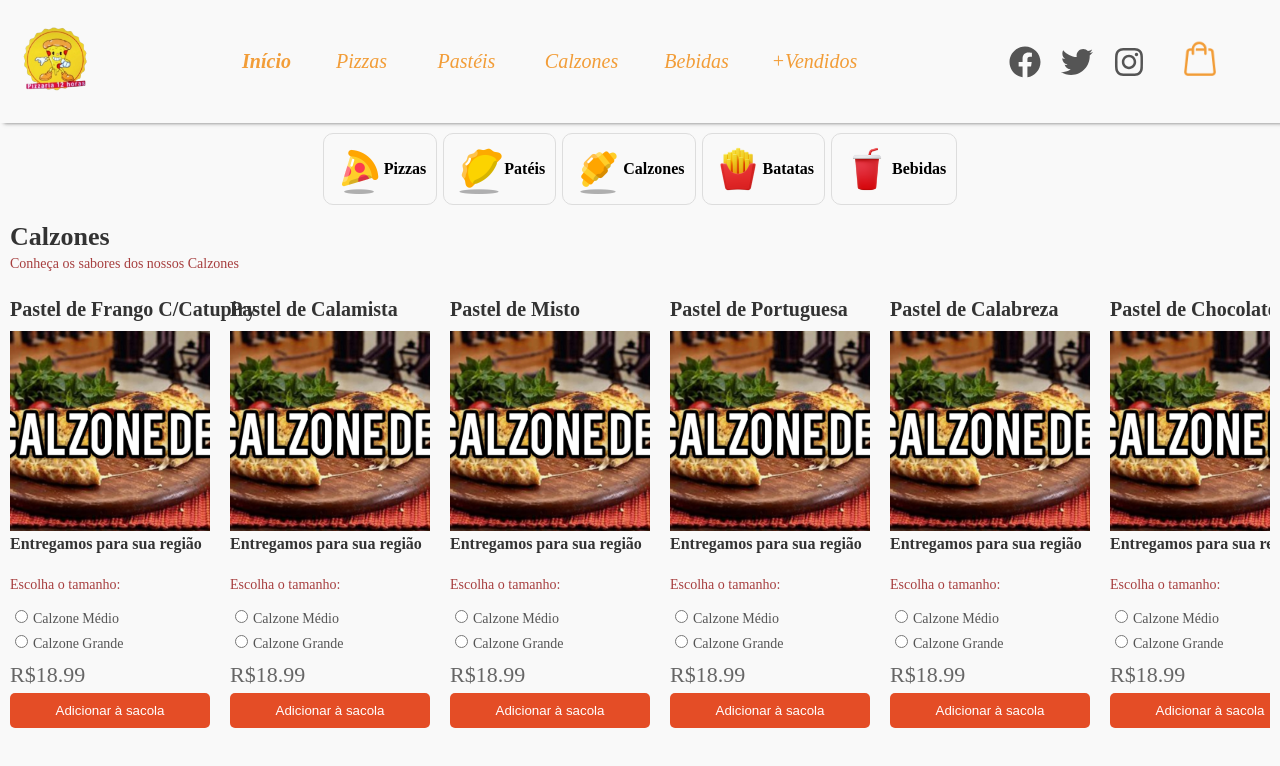
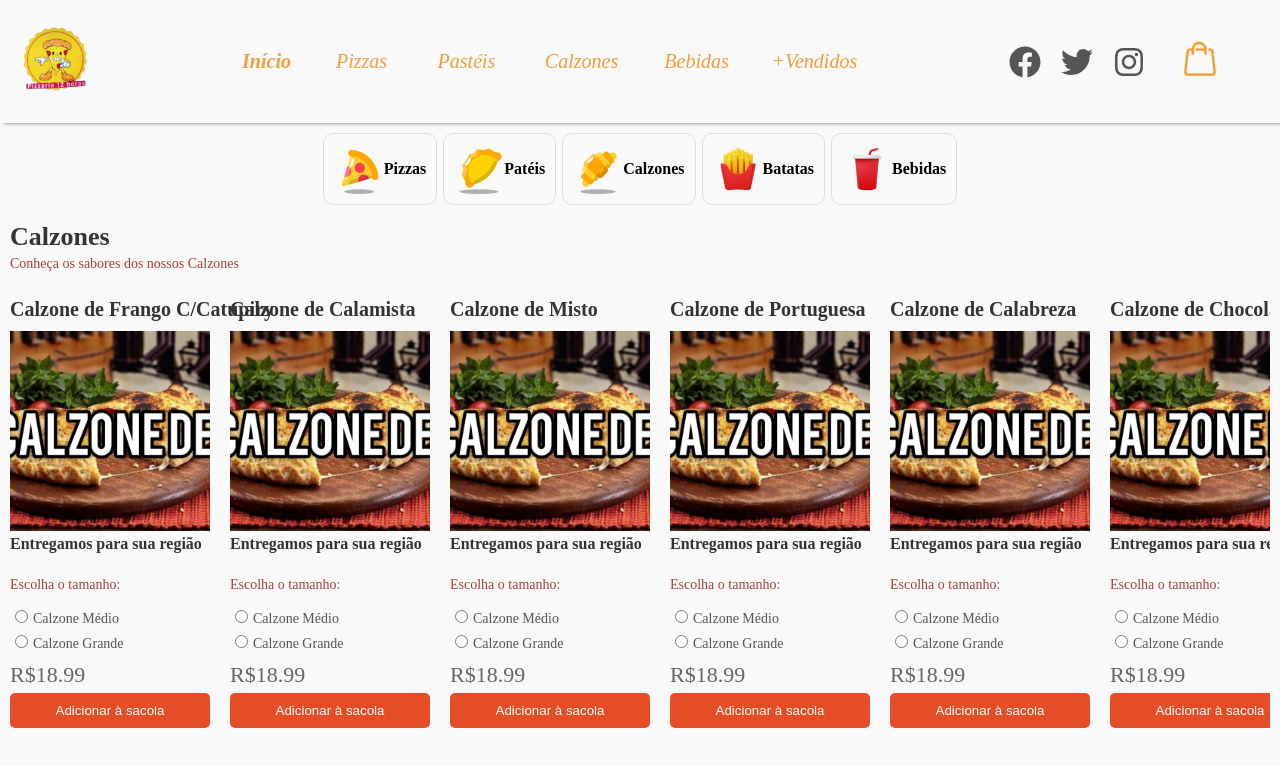
Before and after one commit to MateusProDev/MabelFood, a React (Create React App) app: page /Calzones in a window 1280 px wide. Shown: the top 766 px of the page. Built offline with nearby package versions, Linux system fonts and the light colour scheme.

Commit message:
add detalhes

```diff
--- a/src/components/Pagina6.jsx
+++ b/src/components/Pagina6.jsx
@@ -4,77 +4,77 @@ import "./pagina1.css";
 const products = [
   {
     id: 1,
-    name: "Pastel de Frango C/Catupiry",
+    name: "Calzone de Frango C/Catupiry",
     content: "Entregamos para sua região",
     basePrice: 18.99,
     imgSrc: "/img/calzone.jpeg",
   },
   {
     id: 2,
-    name: "Pastel de Calamista",
+    name: "Calzone de Calamista",
     content: "Entregamos para sua região",
     basePrice: 18.99,
     imgSrc: "/img/calzone.jpeg",
   },
   {
     id: 3,
-    name: "Pastel de Misto",
+    name: "Calzone de Misto",
     content: "Entregamos para sua região",
     basePrice: 18.99,
     imgSrc: "/img/calzone.jpeg",
   },
   {
     id: 4,
-    name: "Pastel de Portuguesa",
+    name: "Calzone de Portuguesa",
     content: "Entregamos para sua região",
     basePrice: 18.99,
     imgSrc: "/img/calzone.jpeg",
   },
   {
     id: 5,
-    name: "Pastel de Calabreza",
+    name: "Calzone de Calabreza",
     content: "Entregamos para sua região",
     basePrice: 18.99,
     imgSrc: "/img/calzone.jpeg",
   },
   {
     id: 6,
-    name: "Pastel de Chocolate",
+    name: "Calzone de Chocolate",
     content: "Entregamos para sua região",
     basePrice: 18.99,
     imgSrc: "/img/calzone.jpeg",
   },
   {
     id: 7,
-    name: "Pastel de Mussarela",
+    name: "Calzone de Mussarela",
     content: "Entregamos para sua região",
     basePrice: 18.99,
     imgSrc: "/img/calzone.jpeg",
   },
   {
     id: 8,
-    name: "Pastel de Marguerita",
+    name: "Calzone de Marguerita",
     content: "Entregamos para sua região",
     basePrice: 18.99,
     imgSrc: "/img/calzone.jpeg",
   },
   {
     id: 9,
-    name: "Pastel a Moda da Casa",
+    name: "Calzone a Moda da Casa",
     content: "Entregamos para sua região",
     basePrice: 18.99,
     imgSrc: "/img/calzone.jpeg",
   },
   {
     id: 10,
-    name: "Pastel de Bacon",
+    name: "Calzone de Bacon",
     content: "Entregamos para sua região",
     basePrice: 18.99,
     imgSrc: "/img/calzone.jpeg",
   },
   {
     id: 11,
-    name: "Pastel de 3 Queijos",
+    name: "Calzone de 3 Queijos",
     content: "Entregamos para sua região",
     basePrice: 18.99,
     imgSrc: "/img/calzone.jpeg",
```
